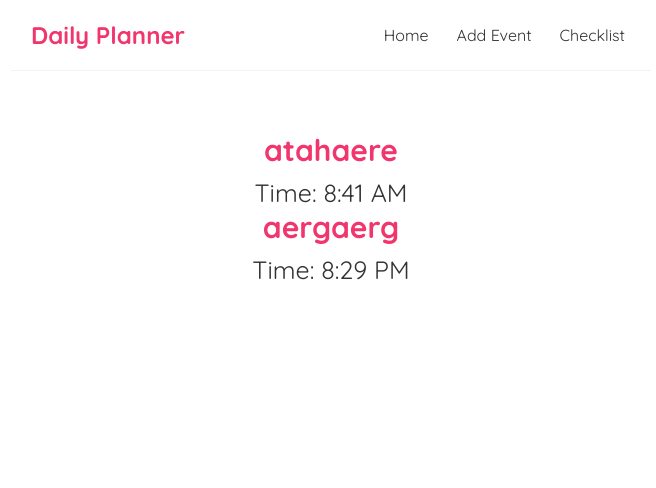
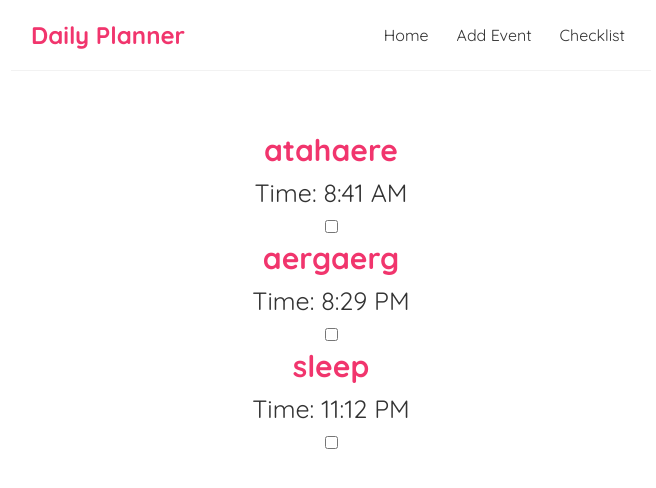
Before and after one commit to TheAnonymous-stack/daily-planner, a React (Create React App) app: page /checklist in a window 1280 px wide. Shown: the top 488 px of the page, without its empty margins (309-965 px from the left). Built offline with nearby package versions, Linux system fonts and the light colour scheme; data requests are answered from the project's data file.

Commit message:
most recent

```diff
--- a/data/db.json
+++ b/data/db.json
@@ -9,6 +9,12 @@
       "eventType": "aergaerg",
       "time": "8:29 PM",
       "id": 13
+    },
+    {
+      "eventType": "sleep",
+      "time": "11:12 PM",
+      "eventNote": "home",
+      "id": 14
     }
   ]
 }
--- a/src/Checklist.js
+++ b/src/Checklist.js
@@ -1,5 +1,6 @@
 import EventList from "./EventList";
 import useFetch from './useFetch';
+
 
 const Checklist = () => {
     const { data: USER_EVENTS, isPending, error } = useFetch('http://localhost:8000/events');
@@ -9,6 +10,7 @@ const Checklist = () => {
             { error && <div>{ error }</div>}
             { isPending && <div>Loading...</div> }
             {USER_EVENTS && <EventList USER_EVENTS={USER_EVENTS} title="Schedule" />}
+
         </div>
       );
     }
--- a/src/EditForm.js
+++ b/src/EditForm.js
@@ -10,13 +10,13 @@ const EditForm = () => {
 
     const [eventType, setEventType] = useState(event.eventType);
     const [time, setTime] = useState(event.time);
-
+    const [eventNote, setEventNote] = useState(event.eventNote);
     const history = useHistory();
 
     const handleEdit = (e) => {
         e.preventDefault();
 
-        const task = { eventType, time };
+        const task = { eventType, time, eventNote };
 
 
         fetch('http://localhost:8000/events', {
@@ -26,12 +26,13 @@ const EditForm = () => {
 
         }).then(() => {
 
-            history.push('/');
+            history.push('/checklist');
 
 
         })
 
     }
+
     return (
         <div className="form">
             <form onSubmit={handleEdit}>
@@ -56,11 +57,20 @@ const EditForm = () => {
                         onChange={e => setTime(e.format('LT'))}
                     />
                 </div>
+                <label>Add Notes:</label>
+                <input
+
+                    type="text"
+                    optional
+                    value={eventNote}
+                    onChange={(e) => setEventNote(e.target.value)}
+
+                />
 
 
             </form>
         </div>
-     );
+    );
 }
 
 export default EditForm;
--- a/src/EventDetails.js
+++ b/src/EventDetails.js
@@ -18,14 +18,19 @@ const EventDetails = () => {
         })
     };
     return (
+
         <div className="event-details">
+            {/* <EditForm /> */}
             { isPending && <div>Loading...</div> }
             { error && <div>{ error }</div> }
             { event && (
                 <article>
                     <h2>{ event.eventType }</h2>
                     <div>{ event.time }</div>
-                    <div>{ event.eventNote }</div>
+
+                    <div>Notes: { event.eventNote }</div>
+
+
                     <button onClick={handleClick}>Delete Event</button>
                     <button onClick={EditForm}>Edit Event</button>
                 </article>
--- a/src/EventList.js
+++ b/src/EventList.js
@@ -1,10 +1,17 @@
-
+import * as React from 'react';
 import { Link } from 'react-router-dom';
 const EventList = ({ USER_EVENTS }) => {
+
+    const [checked, setChecked] = React.useState(false);
+    const handleCheck = () => {
+        setChecked(!checked);
+    };
 
 
 
     return (
+        // <input type="checkbox" id="accept" name="accept" value="yes" />
+        // <label for="accept"> Accept </label>
 
         <div className="event-list">
 
@@ -19,6 +26,15 @@ const EventList = ({ USER_EVENTS }) => {
                            <h2>{ event.eventType }</h2>
 
                            <p>Time: { event.time }</p>
+                           <input
+                                type="checkbox"
+                                checked={checked}
+                                onChange={handleCheck}
+                            />
+
+
+
+
 
 
 
--- a/src/Form.js
+++ b/src/Form.js
@@ -32,6 +32,7 @@ const Form = () => {
     }
     return (
         <div className="form">
+
             <form onSubmit={handleSubmit}>
                 <label>Event Name:</label>
                 <input
@@ -61,6 +62,7 @@ const Form = () => {
                     optional
                     value={eventNote}
                     onChange={(e) => setEventNote(e.target.value)}
+
                 />
 
                 { !isPending && <button>Add Event</button> }
--- a/src/index.css
+++ b/src/index.css
@@ -39,6 +39,9 @@
   max-width: 400px;
   margin: 0 auto;
   text-align: center;
+  background-color: lightgreen;
+  padding: 50px;
+
 }
 
 .form label {
@@ -109,7 +112,7 @@
 }
 
 .event-details h2 {
-  font-size: 20px;
+  font-size: 40px;
   color: #f1356d;
   margin-bottom: 10px;
 }
```
